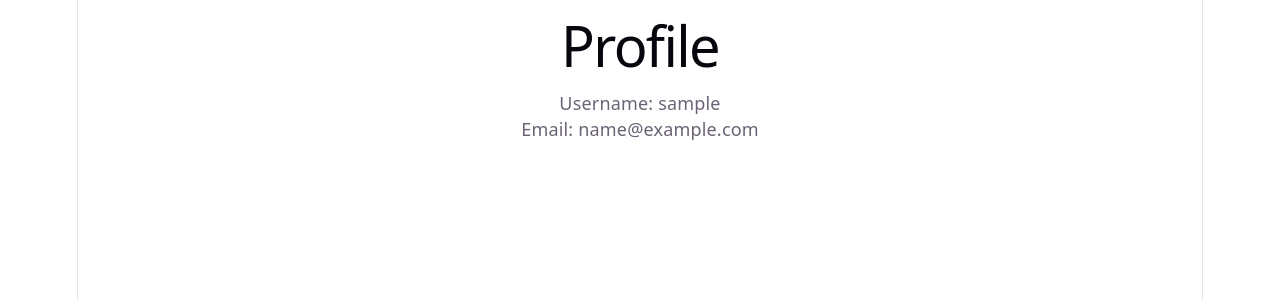
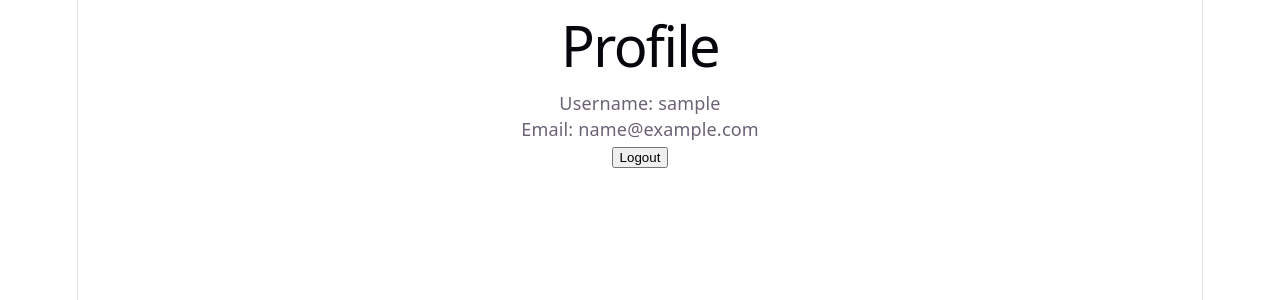
Before and after one commit to ArfanisP/python-learning-app, a React (Vite) app in the folder client/: page /profile in a window 1280 px wide. Shown: the top 300 px of the page. Built offline with nearby package versions, Linux system fonts and the light colour scheme; sample sign-in values are in the browser's storage.

Commit message:
Frontend protected routes and logout

```diff
--- a/client/src/App.jsx
+++ b/client/src/App.jsx
@@ -1,4 +1,5 @@
 import { BrowserRouter, Routes, Route } from "react-router-dom";
+import ProtectedRoute from "./components/ProtectedRoute";
 
 import Home from "./pages/Home";
 import Login from "./pages/Login";
@@ -14,7 +15,14 @@
         <Route path="/login" element={<Login />} />
         <Route path="/register" element={<Register />} />
         <Route path="/lessons" element={<Lessons />} />
-        <Route path="/profile" element={<Profile />} />
+        <Route
+  path="/profile"
+  element={
+    <ProtectedRoute>
+      <Profile />
+    </ProtectedRoute>
+  }
+/>
       </Routes>
     </BrowserRouter>
   );
--- /dev/null
+++ b/client/src/components/ProtectedRoute.jsx
@@ -0,0 +1,13 @@
+import { Navigate } from "react-router-dom";
+
+function ProtectedRoute({ children }) {
+  const token = localStorage.getItem("token");
+
+  if (!token) {
+    return <Navigate to="/login" />;
+  }
+
+  return children;
+}
+
+export default ProtectedRoute;
--- a/client/src/pages/Profile.jsx
+++ b/client/src/pages/Profile.jsx
@@ -1,11 +1,22 @@
+import { useNavigate } from "react-router-dom";
+
 function Profile() {
   const user = JSON.parse(
     localStorage.getItem("user")
   );
 
+  const navigate = useNavigate();
+
   if (!user) {
     return <h1>No user logged in</h1>;
   }
+
+  const logout = () => {
+  localStorage.removeItem("token");
+  localStorage.removeItem("user");
+
+  navigate("/login");
+};
 
   return (
     <div>
@@ -18,7 +29,11 @@
       <p>
         Email: {user.email}
       </p>
+      <button onClick={logout}>
+  Logout
+</button>
     </div>
+
   );
 }
 
```
